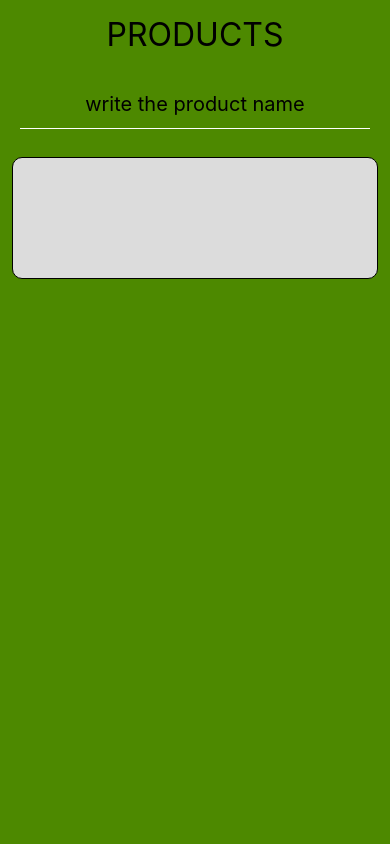
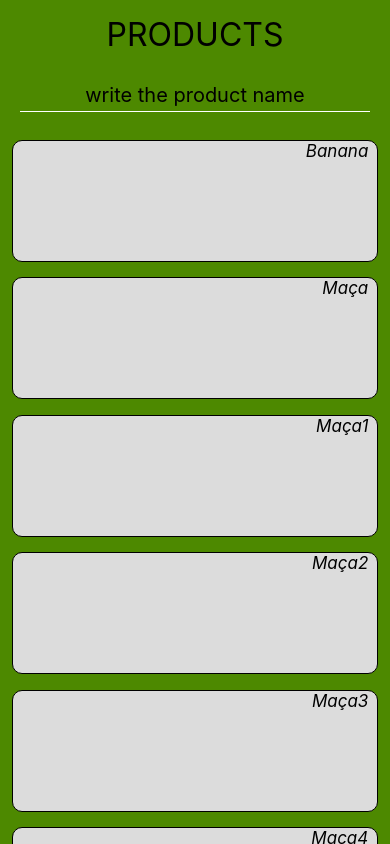
Before and after one commit to pauloHenriqueRodriguesCorrea1234/SF, a React Native app: screen /Home in a window 390 px wide. Built offline with nearby package versions, Linux system fonts and the light colour scheme.

Commit message:
Agora os cards então aparecendo na tela, porém eu nn quero assim com o arquivo json no mesmo arquivo, eu quero em um arquivo separado, mas não estou conseguindo fazer.

```diff
--- a/src/Components/CardFrutas/index.jsx
+++ b/src/Components/CardFrutas/index.jsx
@@ -1,11 +1,11 @@
 import { TextInput } from "../Styles/styles";
 import { Image, Text, View } from "./style";
 
-export default function CardFrutas({ img, productName }) {
+export default function CardFrutas(props ) {
   return (
     <View>
-      <Image source={{ uri: img }} />
-      <Text>{productName}</Text>
+      <Image/>
+      <Text>{props.data.name}</Text>
     </View>
   );
 }
--- a/src/pages/UserScreens/Home/index.jsx
+++ b/src/pages/UserScreens/Home/index.jsx
@@ -1,56 +1,48 @@
-import { FlatList, Touchable, TouchableOpacity } from "react-native";
+import { FlatList, TouchableOpacity } from "react-native";
 import CardFrutas from "../../../Components/CardFrutas";
 import { Conteiner, TextInput } from "../../../Components/Styles/styles"
 import { TextPoduct } from './style'
-import { useState } from "react";
+import { useEffect, useState } from "react";
 
 const Home = () => {
     const [product, setProduct] = useState([
         {
-            "product": [
-                {
             "id": 1,
             "name": "Banana",
-                    "url": ""
         },
         {
             "id": 2,
             "name": "Maça",
-                    "url": ""
         },
         {
             "id": 3,
-                    "name": "Maça",
-                    "url": ""
+            "name": "Maça1",
         },
         {
             "id": 4,
-                    "name": "Maça",
-                    "url": ""
+            "name": "Maça2",
         },
         {
             "id": 5,
-                    "name": "Maça",
-                    "url": ""
+            "name": "Maça3",
         },
         {
             "id": 6,
-                    "name": "Maça",
-                    "url": ""
+            "name": "Maça4",
         },
         {
             "id": 7,
-                    "name": "Maça",
-                    "url": ""
+            "name": "Maça5",
         },
         {
             "id": 8,
-                    "name": "Maça",
-                    "url": ""
+            "name": "Maça6",
         }
-            ]
-        }
-    ])
+    ]);
+
+    useEffect(() => {
+
+    }, [product])
     return (
         <Conteiner>
 
@@ -58,12 +50,17 @@ const Home = () => {
 
             <TextInput placeholder='write the product name' placeholderTextColor="#000" />
 
-            {product&& <TouchableOpacity>
+            {product &&
                 <FlatList
+                    showsVerticalScrollIndicator={false}
+                    keyExtractor={(item) => item.id}
                     data={product}
-                    renderItem={({ item }) => <CardFrutas productName={item.name}/>}
+                    renderItem={({ item }) =>
+                        <TouchableOpacity>
+                            <CardFrutas data={item} />
+                        </TouchableOpacity>}
                 />
-            </TouchableOpacity>}
+            }
 
 
         </Conteiner>
```
Lines whose indentation alone changed are shown as unchanged.
